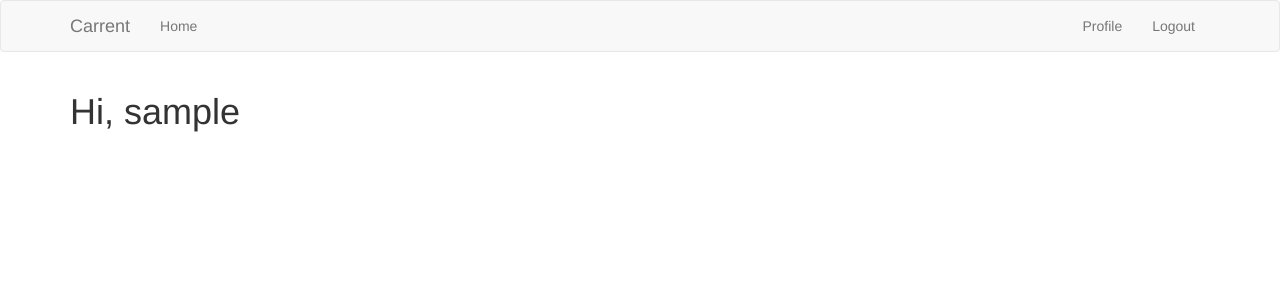
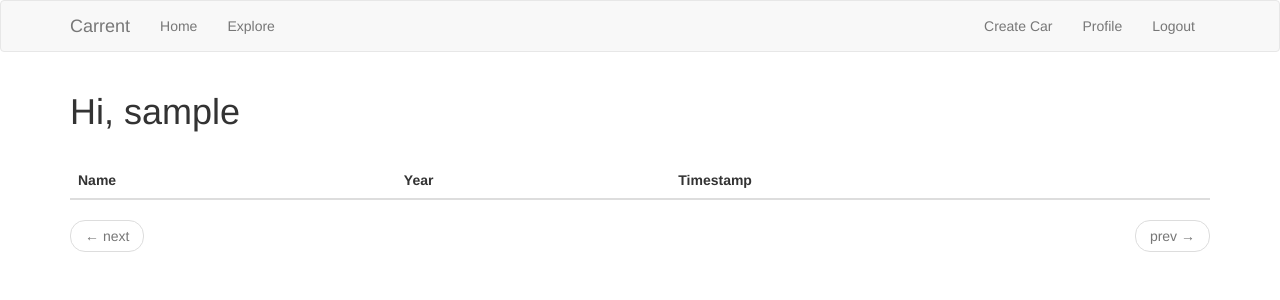
Before and after one commit to nickpopo/carrent, a Flask app: page / in a window 1280 px wide. Shown: the top 300 px of the page. Run offline with Flask 2, Linux system fonts and the light colour scheme; the visitor is signed in with stand-in values (Sample User, id 1); data comes from the database, SQL or seed files in the repository; lists and menus that the app fills with data are empty; some libraries are stand-ins or nearby versions.

Commit message:
add_car_model_add_carlanguage,add_field_year_to_car_model

```diff
--- a/app/main/routes.py
+++ b/app/main/routes.py
@@ -1,8 +1,8 @@
 from flask import render_template, flash, redirect, url_for, request, current_app
 from flask_login import current_user, login_required
 from app import db
-from app.models import User, Language
-from .forms import EditProfileForm
+from app.models import User, Language, Car, CarLanguage
+from .forms import EditProfileForm, CarForm
 from . import bp
 
 
@@ -12,6 +12,19 @@ from . import bp
 def index():
 	return render_template('index.html', title='Dashboard')
 
+
+@bp.route('/explore')
+@login_required
+def explore():
+	page = request.args.get('page', 1, type=int)
+	cars = Car.query.order_by(Car.timestamp.desc()).paginate(
+		page, current_app.config['POSTS_PER_PAGE'], False)
+	next_url = url_for('.explore', page=cars.next_num) \
+		if cars.has_next else None
+	prev_url = url_for('.explore', page=cars.prev_num) \
+		if cars.has_prev else None
+	return render_template('index.html', title='Explore', cars=cars.items,
+						   next_url=next_url, prev_url=prev_url)
 
 @bp.route('/user/<username>')
 @login_required
@@ -36,3 +49,20 @@ def edit_profile():
 		form.username.data = current_user.username
 		form.language.data = current_user.language_id
 	return render_template('edit_profile.html', title='Edit Profile', form=form)
+
+
+@bp.route('/car/create', methods=['GET', 'POST'])
+@login_required
+def create_car():
+	form = CarForm()
+	if form.validate_on_submit():
+		car = Car()
+		car.year = int(form.year.data)
+		en = Language.query.filter_by(code='en').one()
+		car.names.append(CarLanguage(en, form.name.data))
+		db.session.add(car)
+		db.session.commit()
+		flash('You successfuly create new car')
+		return redirect(url_for('.index'))
+
+	return render_template('create_car.html', title='Create new Car', form=form)
--- a/app/models.py
+++ b/app/models.py
@@ -49,6 +49,11 @@ class Language(db.Model):
 	name = db.Column(db.String(64), unique=True)
 	code = db.Column(db.String(5), unique=True)
 	users = db.relationship('User', back_populates='language')
+	cars = db.relationship('CarLanguage', back_populates='language')
+
+	def __repr__(self):
+		return '<Language {}>'.format(self.code)
+
 
 	@classmethod
 	def choices(cls):
@@ -68,3 +73,36 @@ class Language(db.Model):
 			new_lang = Language(name=name, code=code)
 			db.session.add(new_lang)
 		db.session.commit()
+
+
+class Car(db.Model):
+	id = db.Column(db.Integer, primary_key=True)
+	year = db.Column(db.String(4), index=True)
+	names = db.relationship('CarLanguage', cascade='all, delete-orphan',
+							back_populates='car', lazy='dynamic')
+	timestamp = db.Column(db.DateTime, default=datetime.utcnow)
+
+	# Get car's name for particular language.
+	def get_name(self, code='en'):
+		q = self.names.join('language').filter(Language.code==code).one()
+		if not q:
+			return
+		return q.name
+
+
+# Association table.
+class CarLanguage(db.Model):
+	__tablename__ = 'car_language'
+	car_id = db.Column(db.Integer, db.ForeignKey('car.id'), primary_key=True)
+	language_id = db.Column(db.Integer, db.ForeignKey('language.id'), primary_key=True)
+	name = db.Column(db.String(124), index=True, nullable=False)
+	car = db.relationship('Car', back_populates='names')
+	language = db.relationship('Language', back_populates='cars')
+
+
+	def __init__(self, language, name):
+		self.language = language
+		self.name = name
+
+	def __repr__(self):
+		return '<CarLanguage {} {}>'.format(self.language.code, self.name)
--- /dev/null
+++ b/app/templates/_car.html
@@ -0,0 +1,5 @@
+	<tr>
+		<td>{{ car.get_name() }}</td>
+		<td>{{ car.year }}</td>
+		<td>{{ car.timestamp }}</td>
+	</tr>
--- a/app/templates/base.html
+++ b/app/templates/base.html
@@ -19,11 +19,13 @@
 			<div class="collapse navbar-collapse" id="bs-example-navbar-collapse-1">
 				<ul class="nav navbar-nav">
 					<li><a href="{{ url_for('main.index') }}">Home</a></li>
+					<li><a href="{{ url_for('main.explore') }}">Explore</a></li>
 				</ul>
 				<ul class="nav navbar-nav navbar-right">
 					{% if current_user.is_anonymous %}
 					<li><a href="{{ url_for('auth.login') }}">Login</a></li>
 					{% else %}
+					<li><a href="{{ url_for('main.create_car') }}">Create Car</a></li>
 					<li><a href="{{ url_for('main.user', username=current_user.username) }}">Profile</a></li>
 					<li><a href="{{ url_for('auth.logout') }}">Logout</a></li>
 					{% endif %}
@@ -31,6 +33,7 @@
 			</div>
 		</div>
 	</nav>
+
 {% endblock %}
 
 {% block content %}
--- a/app/templates/index.html
+++ b/app/templates/index.html
@@ -3,4 +3,34 @@
 
 {% block app_content %}
 	<h1>Hi, {{ current_user.username }}</h1>
+
+	<br>
+
+	<table class="table table-striped table-hover">
+ 		<thead>
+ 			<th>Name</th>
+ 			<th>Year</th>
+ 			<th>Timestamp</th>
+ 		</thead>
+ 		<tbody>
+ 			{% for car in cars %}
+ 				{% include '_car.html' %}
+ 			{% endfor %}
+ 		</tbody>
+	</table>
+
+	<nav aria-label="...">
+		<ul class="pager">
+			<li class="previous{% if not prev_url %} disabled{% endif %}">
+				<a href="{{ prev_url or '#' }}">
+					<span aria-hidden="true">&larr;</span> next
+				</a>
+			</li>
+			<li class="next{% if not next_url %} disabled{% endif %}">
+				<a href="{{ next_url or '#' }}">
+					prev <span aria-hidden="true">&rarr;</span>
+				</a>
+			</li>
+		</ul>
+	</nav>
 {% endblock %}
--- a/config.py
+++ b/config.py
@@ -20,3 +20,6 @@ class Config(object):
 	MAIL_USERNAME = os.environ.get('MAIL_USERNAME')
 	MAIL_PASSWORD = os.environ.get('MAIL_PASSWORD')
 	ADMINS = ['your-email@example.com']
+
+	# Frontside settings.
+	POSTS_PER_PAGE = 3
```
Also changed, not shown: app/main/forms.py (+11 -2 lines), app/templates/create_car.html (added, +11 -0 lines), carrent.py (+7 -2 lines), migrations/versions/9c2c949763d8_add_field_year_to_car_model.py (added, +30 -0 lines), migrations/versions/f73a68de2f97_add_car_model_add_carlanguage_.py (added, +43 -0 lines).
